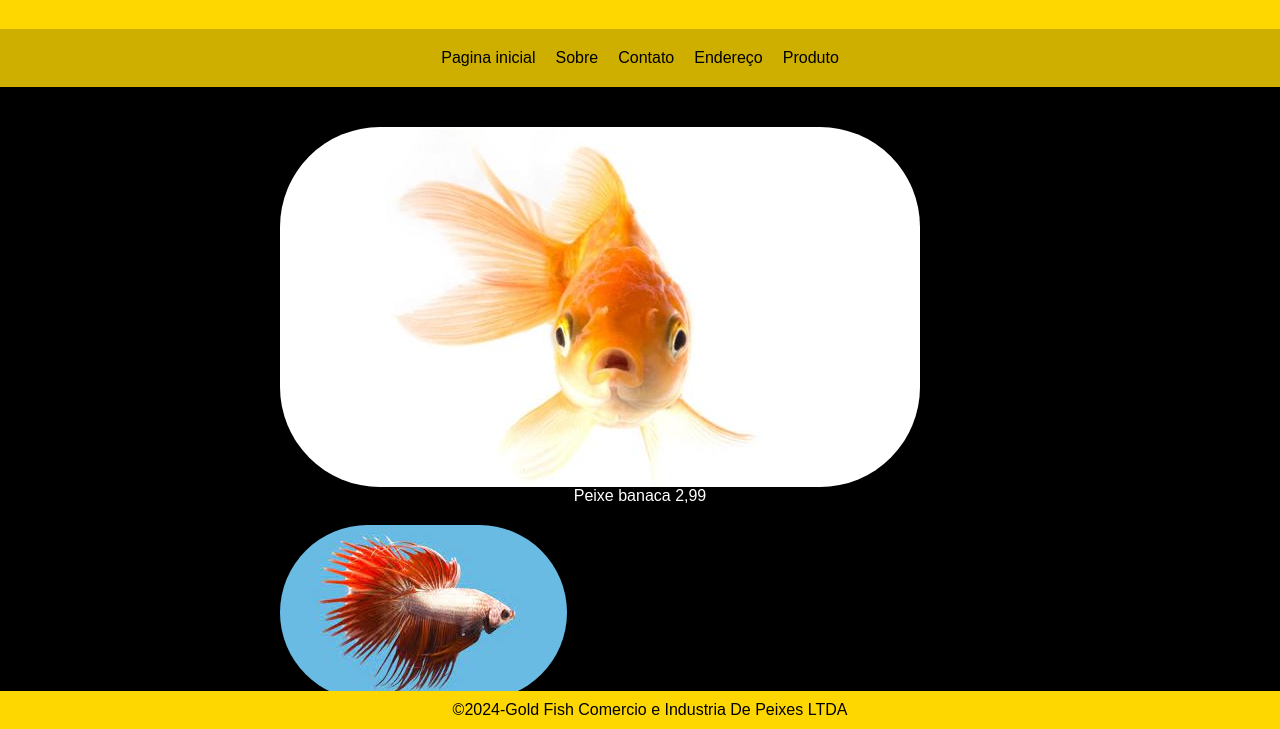
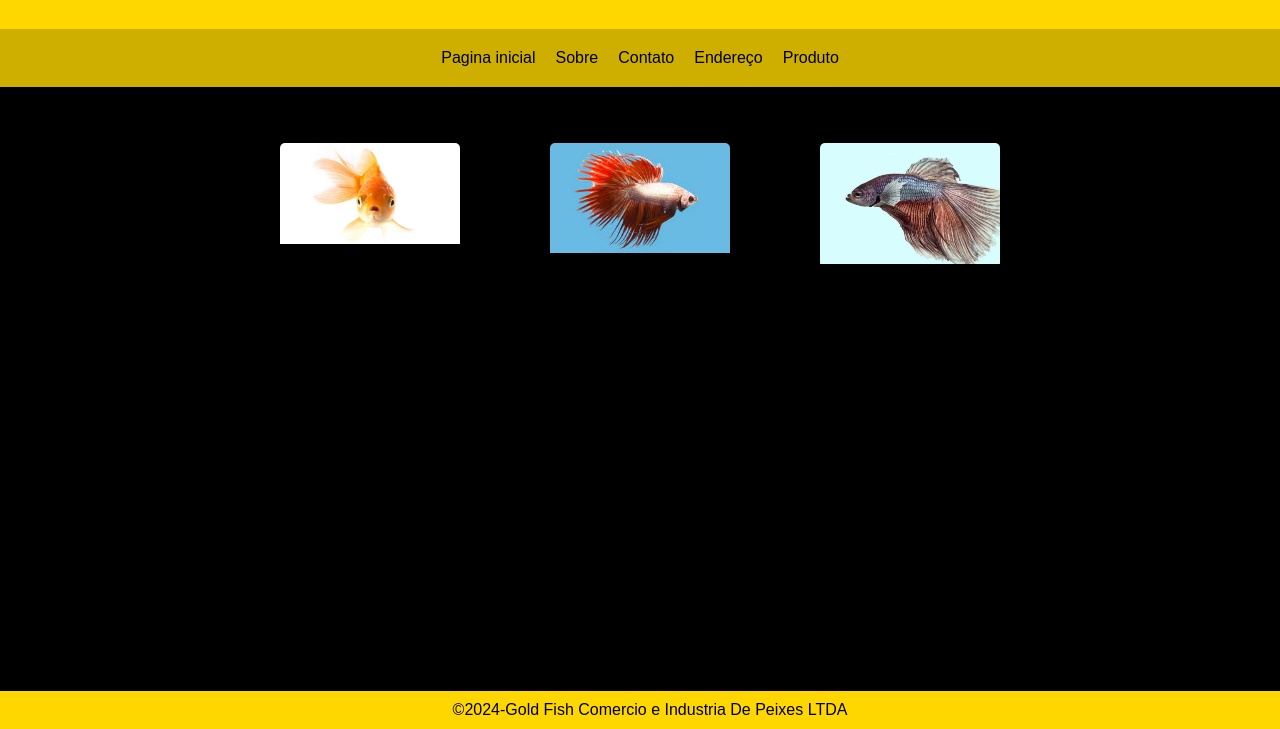
Before and after one commit to FeliCaldas/PFe, a plain HTML site: page paatao3/fotoProduto.html in a window 1280 px wide. Shown: the part 71-800 px from the top of the page. Drawn offline with Linux system fonts and the light colour scheme.

Commit message:
Add files via upload

```diff
--- a/paatao3/galeria.css
+++ b/paatao3/galeria.css
@@ -2,21 +2,55 @@
     max-width: 800px;
     margin: 0 auto;
     padding: 20px;
-}
-
-.imagem-produto{
     display: grid;
     grid-template-columns: repeat(auto-fit, minmax(200px, 1fr));
     grid-gap: 10px;
     justify-items: center;
     margin-top: 20px;
-    border-radius: 100px;
+
 }
 
-.imagem-produto img{
-max-width: 100%;
-height: auto;
-border-radius: 100px;
-box-shadow: 0 0 5px rgba(0, 0, 0, 0.1);
-transition: transform 0.3s ease;
+.container img {
+    max-width: 100%;
+    height: auto;
+    transition: transform 0.3s ease;
 }
+
+.container figure {
+    position: relative;
+    overflow: hidden;
+    border-radius: 5px;
+    box-shadow: 0 0 5px rgba(0, 0, 0, 0.1);
+    transition: transition 0.3s ease;
+}
+
+.container figure::after {
+    content: '';
+    position: absolute;
+    top: 0;
+    left: 0;
+    width: 100%;
+    height: 100%;
+    background: rgba(0, 0, 0, 0.5);
+    opacity: 0;
+    transition: opacity 0.3s ease;
+}
+
+.container figure:hover::after {
+    opacity: 0.5;
+}
+
+.container figcaption {
+    position: absolute;
+    bottom: -50px;
+    left: 0;
+    width: 100%;
+    padding: 10px;
+    background: rgba(197, 32, 32, 0.5);
+    color: white;
+    text-align: center;
+    transition: bottom 0.3s ease;
+}
+.container figure:hover figcaption{
+    bottom: 0;
+}
```
